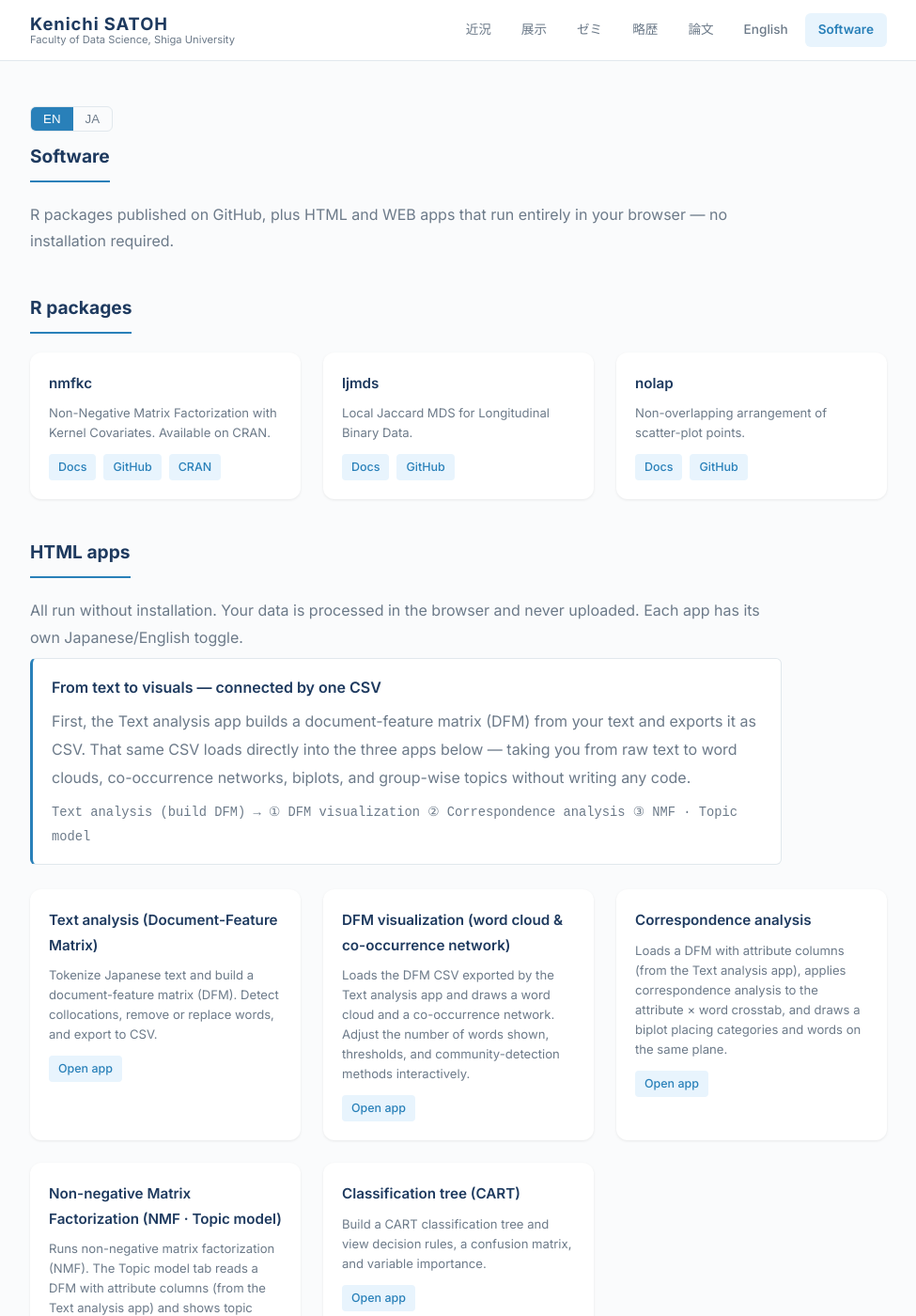
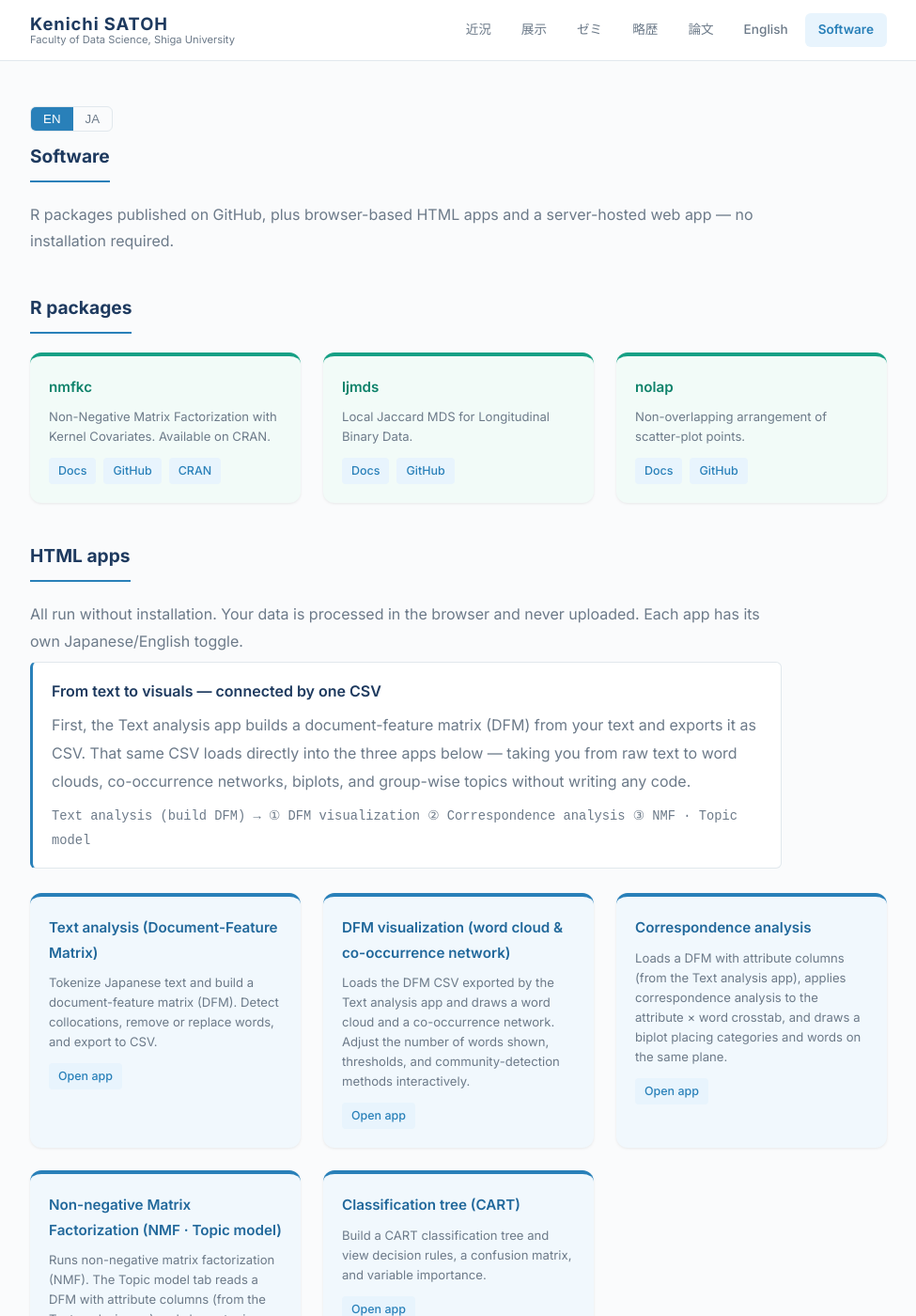
Before and after one commit to ksatohds/ksatohds.github.io, a Jekyll site: the page built from software.md, in a window 1280 px wide and 1400 px high. Shown: the whole window at 94% size, without its empty margins (152-1127 px from the left). Built offline with Jekyll 4.4.1, drawn with Linux system fonts in a browser that asks for light colours.

Commit message:
20260706 software: 導入文をB案（正確版）に＋各セクションのカードを色分け
- 導入文: browser-based HTML apps and a server-hosted web app（Shinyはサーバー実行を正確に）
- カード色: R packages=teal / HTML apps=blue / Web apps=amber（上枠4px＋見出し色＋淡い背景）

Co-Authored-By: Claude Opus 4.8 <noreply@anthropic.com>

```diff
--- a/software.md
+++ b/software.md
@@ -9,6 +9,13 @@ title: Software
   .lang-toggle button { background: transparent; border: none; padding: 5px 13px; cursor: pointer; color: var(--color-text-light); font-weight: 500; transition: background 0.15s, color 0.15s; }
   .lang-toggle button:hover { color: var(--color-primary); }
   .lang-toggle button.on { background: var(--color-accent); color: #fff; }
+  /* subtle per-section card colours: R packages (teal), HTML apps (blue), Web apps (amber) */
+  .gallery-grid.sw-pkg  .gallery-item { border-top: 4px solid #16a085; background: #f2fbf8; }
+  .gallery-grid.sw-pkg  .gallery-item h3 { color: #0f836b; }
+  .gallery-grid.sw-html .gallery-item { border-top: 4px solid #2980b9; background: #f1f8fd; }
+  .gallery-grid.sw-html .gallery-item h3 { color: #21689b; }
+  .gallery-grid.sw-web  .gallery-item { border-top: 4px solid #e08a34; background: #fdf7ef; }
+  .gallery-grid.sw-web  .gallery-item h3 { color: #bd6d22; }
 </style>
 
 <div class="lang-toggle-wrap">
@@ -20,12 +27,12 @@ title: Software
 
 <div class="section">
   <h2 class="section-title" data-ja="ソフトウェア">Software</h2>
-  <p style="color: var(--color-text-light); line-height: 1.8; max-width: 800px;" data-ja="GitHubで公開しているRパッケージと、インストール不要でブラウザだけで動くHTMLアプリ・Webアプリを紹介します。">R packages published on GitHub, plus HTML and WEB apps that run entirely in your browser — no installation required.</p>
+  <p style="color: var(--color-text-light); line-height: 1.8; max-width: 800px;" data-ja="GitHubで公開しているRパッケージ、ブラウザで動くHTMLアプリ、サーバー上で動くWebアプリを紹介します。いずれもインストール不要です。">R packages published on GitHub, plus browser-based HTML apps and a server-hosted web app — no installation required.</p>
 </div>
 
 <div class="section">
   <h2 class="section-title" data-ja="Rパッケージ">R packages</h2>
-  <div class="gallery-grid">
+  <div class="gallery-grid sw-pkg">
 
     <div class="gallery-item">
       <div class="gallery-body">
@@ -74,7 +81,7 @@ title: Software
     <p style="margin: 0; color: var(--color-text-light); line-height: 1.85; font-family: var(--font-mono, monospace); font-size: 0.86rem;" data-ja="テキスト解析（DFM作成）→ ①DFMの可視化 ②対応分析 ③NMF・トピックモデル">Text analysis (build DFM) → ① DFM visualization ② Correspondence analysis ③ NMF · Topic model</p>
   </div>
 
-  <div class="gallery-grid">
+  <div class="gallery-grid sw-html">
 
     <div class="gallery-item">
       <div class="gallery-body">
@@ -132,7 +139,7 @@ title: Software
 <div class="section">
   <h2 class="section-title" data-ja="Webアプリ">Web apps</h2>
   <p style="color: var(--color-text-light); line-height: 1.8; max-width: 800px;" data-ja="外部サーバー上で動作するアプリです。">Apps that run on an external server (R Shiny).</p>
-  <div class="gallery-grid">
+  <div class="gallery-grid sw-web">
 
     <div class="gallery-item">
       <div class="gallery-body">
```
